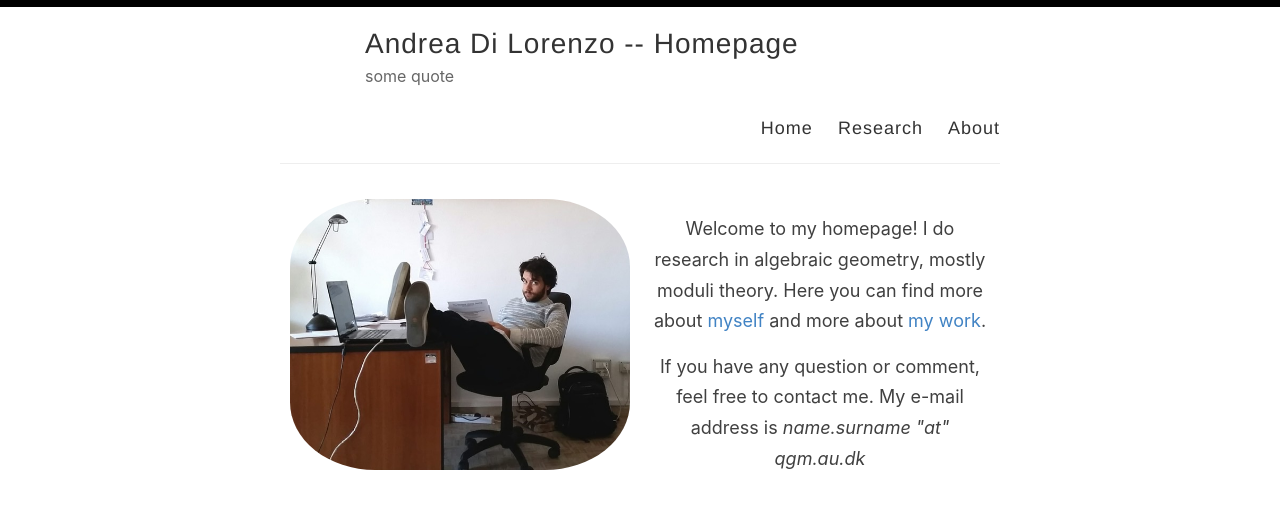
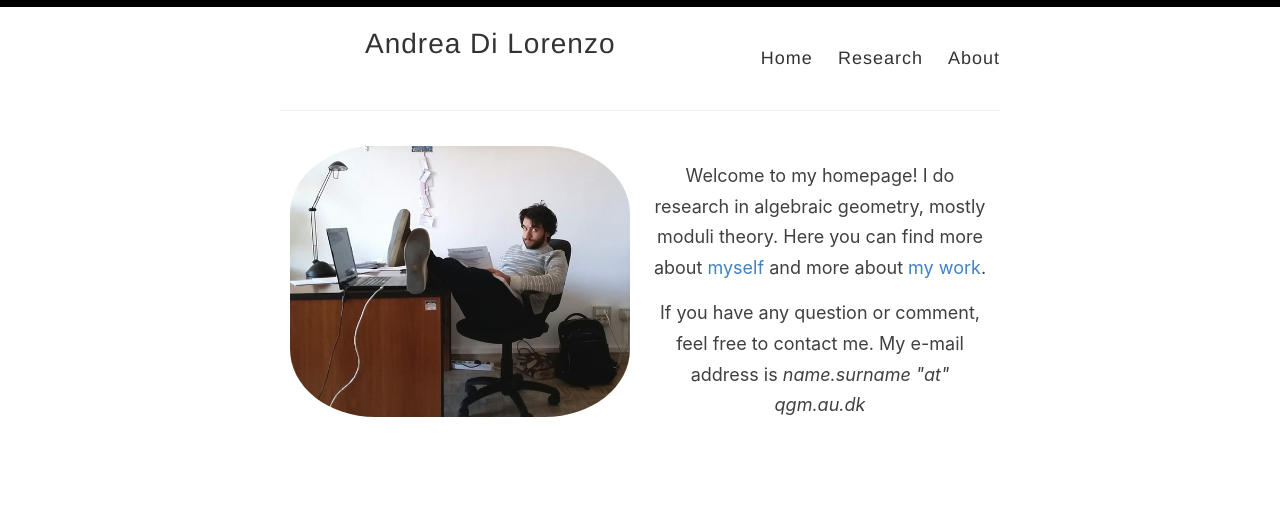
Before and after one commit to anddil/anddil.github.io, a Jekyll site: the page built from index.html, in a window 1280 px wide. Shown: the top 509 px of the page. Built offline with Jekyll 4.4.1, drawn with Linux system fonts in a browser that asks for light colours; the list of posts is cut into pages by our own code.

Commit message:
Update _config.yml

```diff
--- a/_config.yml
+++ b/_config.yml
@@ -3,13 +3,13 @@
 #
 
 # Name of your site (displayed in the header)
-name: Andrea Di Lorenzo -- Homepage
+name: Andrea Di Lorenzo
 
 # Name of the author
 # author: Amit Merchant
 
 # Short bio or description (displayed in the header)
-description: some quote
+description:
 
 # URL of your avatar or profile pic (you could use your GitHub profile pic)
 # avatar: /images/reverie.png
```
